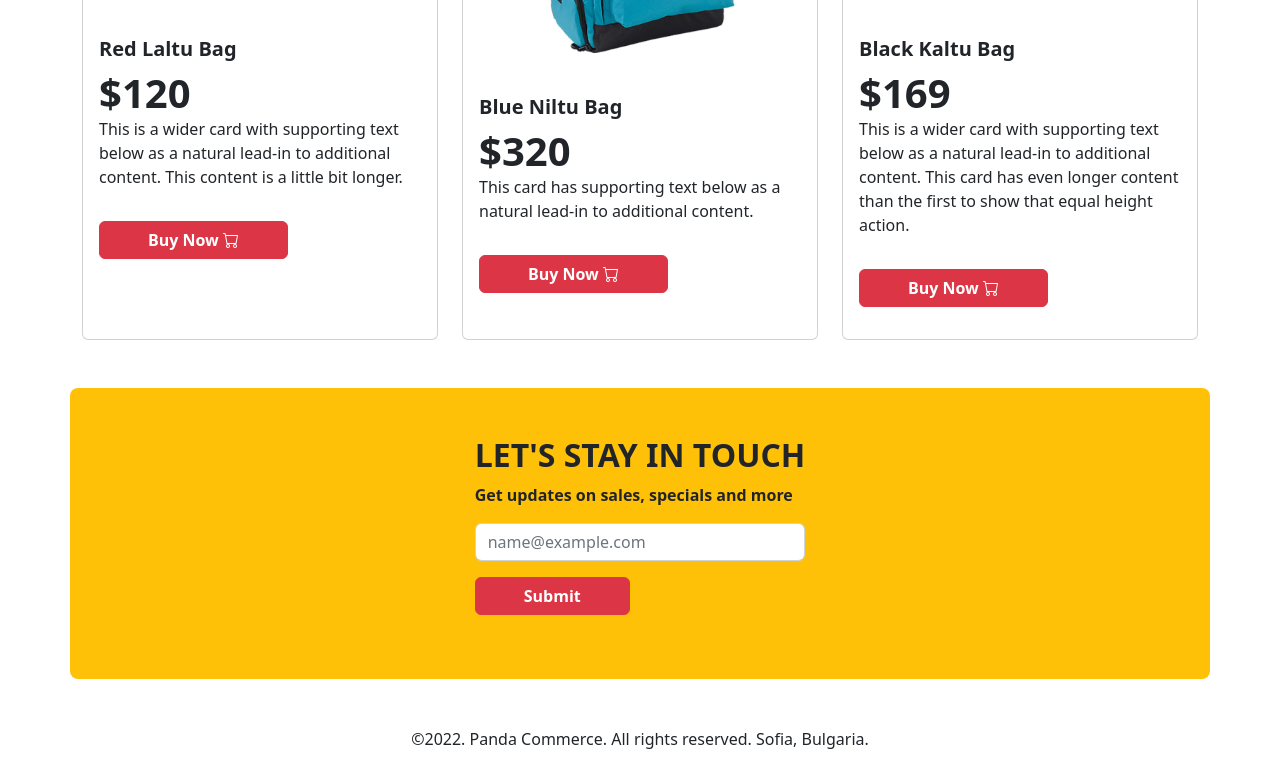
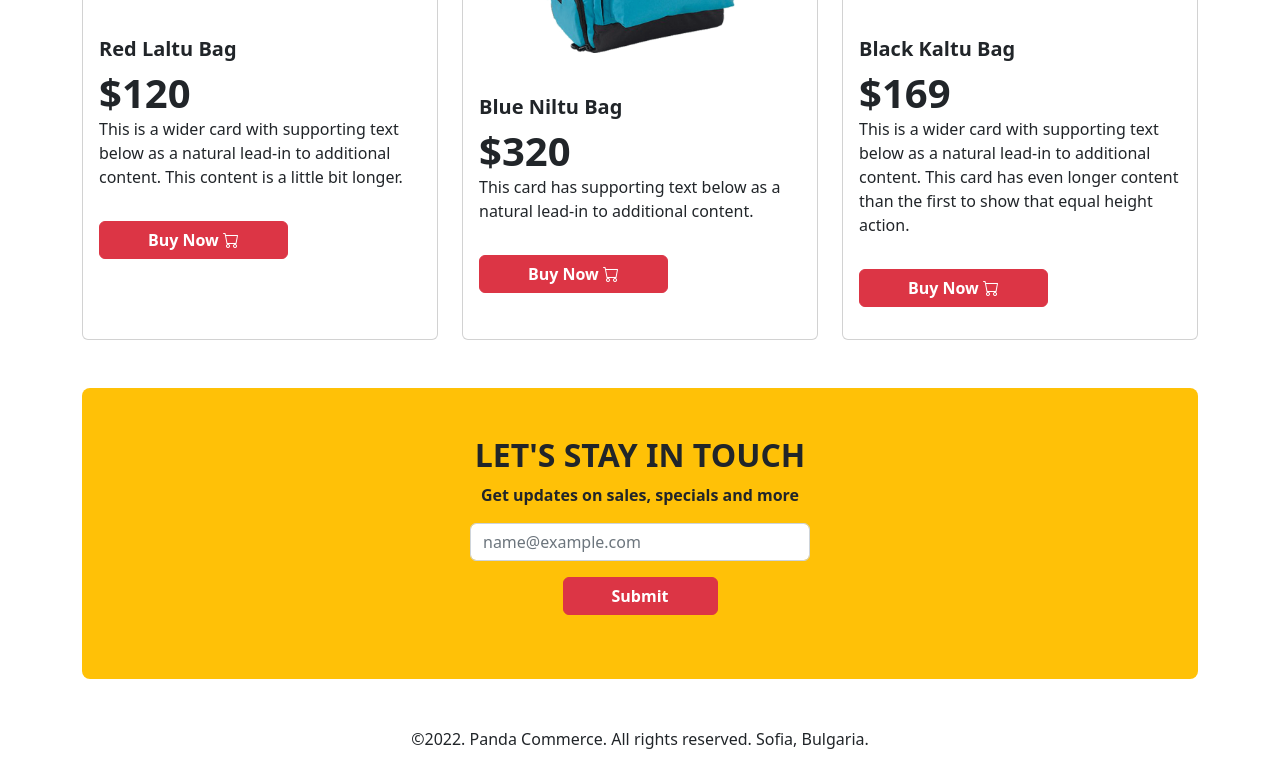
Before and after one commit to BabriWala/Panda_Commerce, a plain HTML site: page index.html in a window 1280 px wide. Shown: the part 2033-2800 px from the top of the page. Drawn offline with nearby package versions, Linux system fonts and the light colour scheme.

Commit message:
Fully Done

```diff
--- a/index.html
+++ b/index.html
@@ -239,15 +239,21 @@
         </section>
         <!-- Backpacke Section start -->
         <!-- subscribe section start -->
-        <section id="subscribe">
-            <div class="container d-flex justify-content-center align-items-center bg-warning rounded-3 my-5">
-                <div class="p-5">
+        <section id="subscribe" class="container py-5">
+            <div class=" px-0 py-5 align-items-center bg-warning rounded-3">
+                <div class="row">
+                    <div class="col-md-4"></div>
+                    <div class="col-md-4">
+                        <div class="px-2 text-center">
                             <form action="#">
                                 <h2 class="fw-bold">LET'S STAY IN TOUCH</h2>
                                 <p class="text-dark fw-bold">Get updates on sales, specials and more</p>
                                 <input type="email" class="form-control" placeholder="name@example.com">
                                 <button type="submit" class="btn btn-danger my-3 px-5 fw-bold">Submit</button>
                             </form>
+                        </div>
+                    </div>
+                    <div class="col-md-4"></div>
                 </div>
             </div>
         </section>
```
Lines whose indentation alone changed are shown as unchanged.
